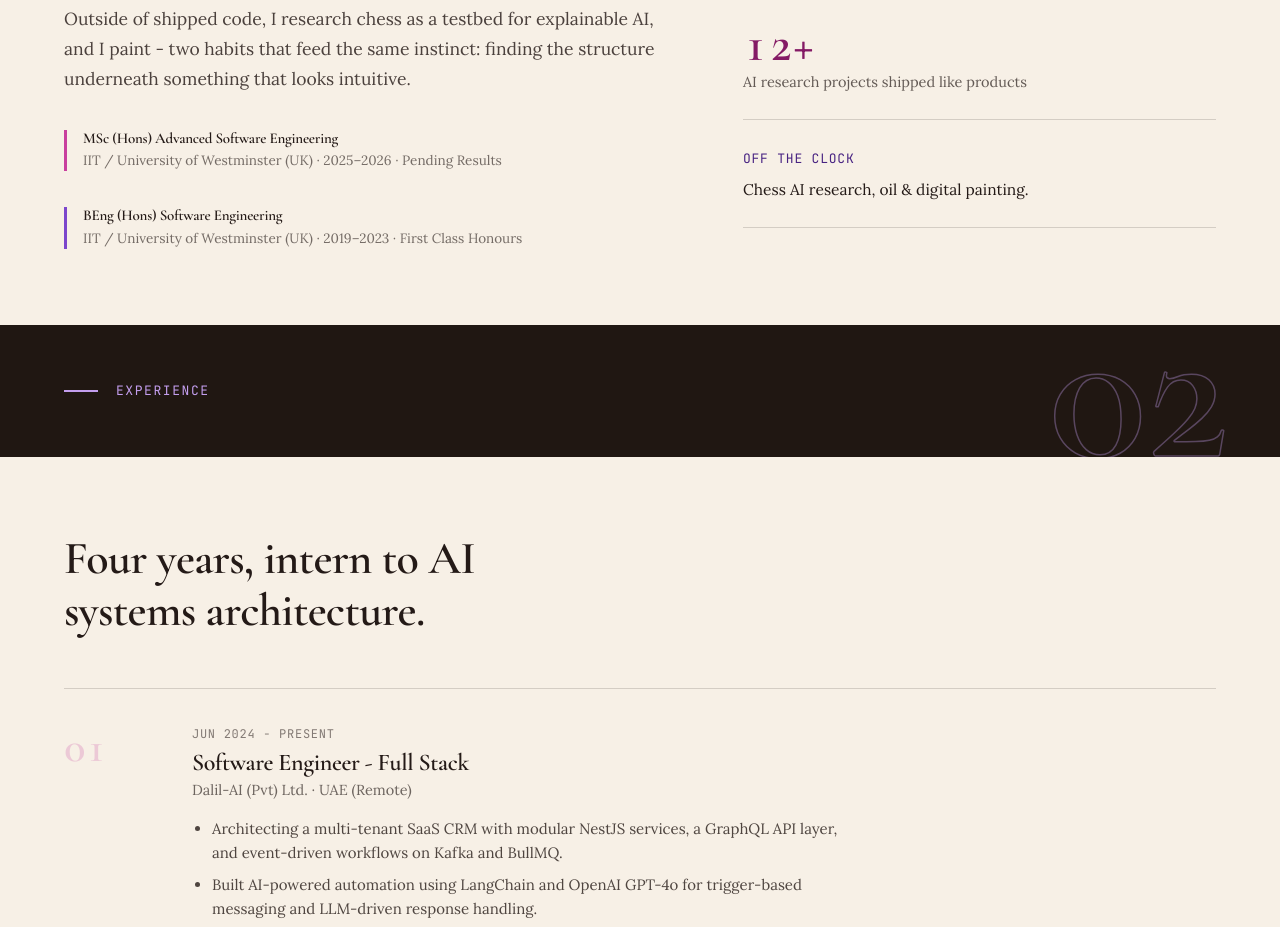
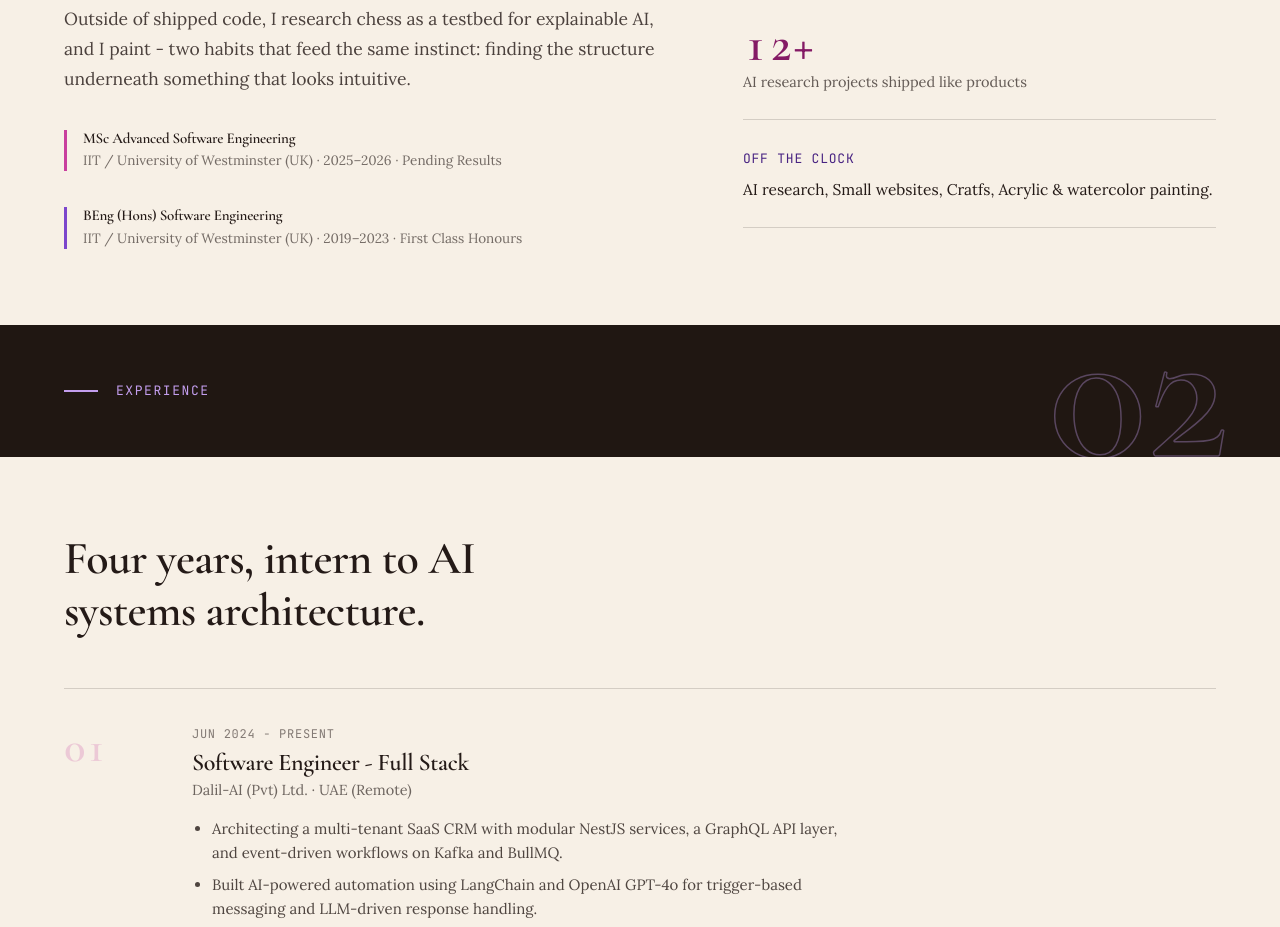
Before and after one commit to Rashi-5/Portfolio-2026, a React (Vite) app: page / in a window 1280 px wide. Shown: the part 1400-2327 px from the top of the page. Built offline with nearby package versions, Linux system fonts and the light colour scheme.

Commit message:
fix: typo

```diff
--- a/src/App.tsx
+++ b/src/App.tsx
@@ -422,7 +422,7 @@ export default function App() {
                 }}
               >
                 <h4 style={{ margin: "0 0 4px" }}>
-                  MSc (Hons) Advanced Software Engineering
+                  MSc Advanced Software Engineering
                 </h4>
                 <p style={{ margin: 0, fontSize: 13.5, color: muted(62) }}>
                   IIT / University of Westminster (UK) · 2025–2026 · Pending Results
@@ -490,7 +490,7 @@ export default function App() {
                 Off the clock
               </span>
               <p style={{ margin: "8px 0 0", fontSize: 15.5, lineHeight: 1.5 }}>
-                Chess AI research, oil &amp; digital painting.
+                AI research, Small websites, Cratfs, Acrylic &amp; watercolor painting.
               </p>
             </div>
           </div>
```
